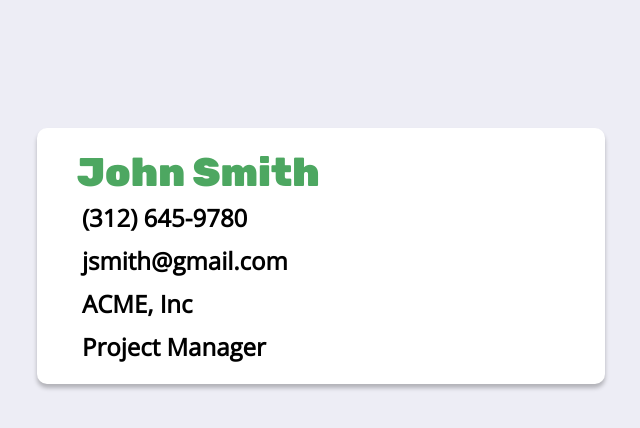
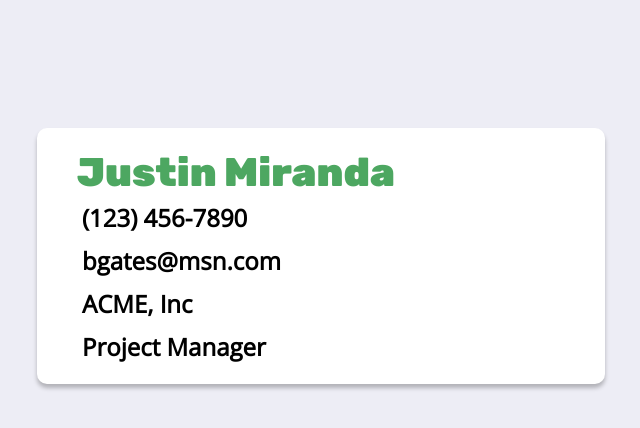
Before and after one commit to EElstrom/ContactManagerMERN, a React (Create React App) app in the folder frontend/: page /home in a window 1280 px wide. Shown: the top 428 px of the page, without its empty margins (319-959 px from the left). Built offline with nearby package versions, Linux system fonts and the light colour scheme; no server answers.

Commit message:
On branch development Your branch is up to date with 'origin/development'.
Changes to be committed:
	modified:   frontend/src/components/Contact.js
	modified:   frontend/src/components/Login.js
	modified:   frontend/src/pages/HomePage.js
	modified:   server.js

```diff
--- a/frontend/src/components/Contact.js
+++ b/frontend/src/components/Contact.js
@@ -5,7 +5,8 @@ import './Home.css'
 
 const fetch = require('node-fetch');
 
-function Contact()
+// TODO: Convert to 'Factory' function that takes contact details as input and returns a contact component
+function Contact(contact)
 {
 	return (
 		<div>
@@ -13,9 +14,9 @@ function Contact()
 				<link rel="stylesheet" href="https://fonts.googleapis.com/css?family=Rubik:900"></link>
 				<link rel="stylesheet" href="https://fonts.googleapis.com/css?family=Bree+Serif"></link>
 				<link rel="stylesheet" href="https://fonts.googleapis.com/css?family=Open+Sans"></link>
-				<div class="contactHeader">John Smith</div>
-				<div class="contactInfo">(312) 645-9780</div>
-				<div class="contactInfo">jsmith@gmail.com</div>
+				<div class="contactHeader">{contact.firstname} {contact.lastname}</div>
+				<div class="contactInfo">{contact.phoneNumber}</div>
+				<div class="contactInfo">{contact.email}</div>
 				<div class="contactInfo">ACME, Inc</div>
 				<div class="contactInfo">Project Manager</div>
 			</div>
--- a/frontend/src/components/Login.js
+++ b/frontend/src/components/Login.js
@@ -26,6 +26,7 @@ function Login()
 
 		console.log(JSON.stringify(response));
 
+		// Save response.token in local memory to use later
 		if (response.success) {
 			// do login magic here
 			setMessage('Logged in');
--- a/frontend/src/pages/HomePage.js
+++ b/frontend/src/pages/HomePage.js
@@ -4,9 +4,32 @@ import Contact from '../components/Contact';
 
 const HomePage = () =>
 {
+
+	// TODO: Create initialization function that calls /api/searchContacts and then creates a contact
+	//       component for each contact returned by the api. api will need authentication token from login
+	function initialize()
+	{
+		const response = fetch('api/searchContacts', {
+		  method: 'POST',
+		  headers: {'Content-Type': 'application/json', 'Authorization': 'NEED_USER_API_TOKEN'},
+		  body: JSON.stringify({})
+		}).then(response => {return response.json()});
+
+		console.log(response);
+
+		var contact;
+		for (contact in response.contacts)
+		{
+			// Make contact components
+		}
+	};
+
+	// Call this function to update contact components
+	initialize();
+
 	return (
 		<div>
-			<Contact />
+			<Contact firstname='Justin' lastname='Miranda' phoneNumber='(123) 456-7890' email='bgates@msn.com'/>
 		</div>
 	);
 };
```
Also changed, not shown: 1 other file (tests, documents, lock files or other folders).
